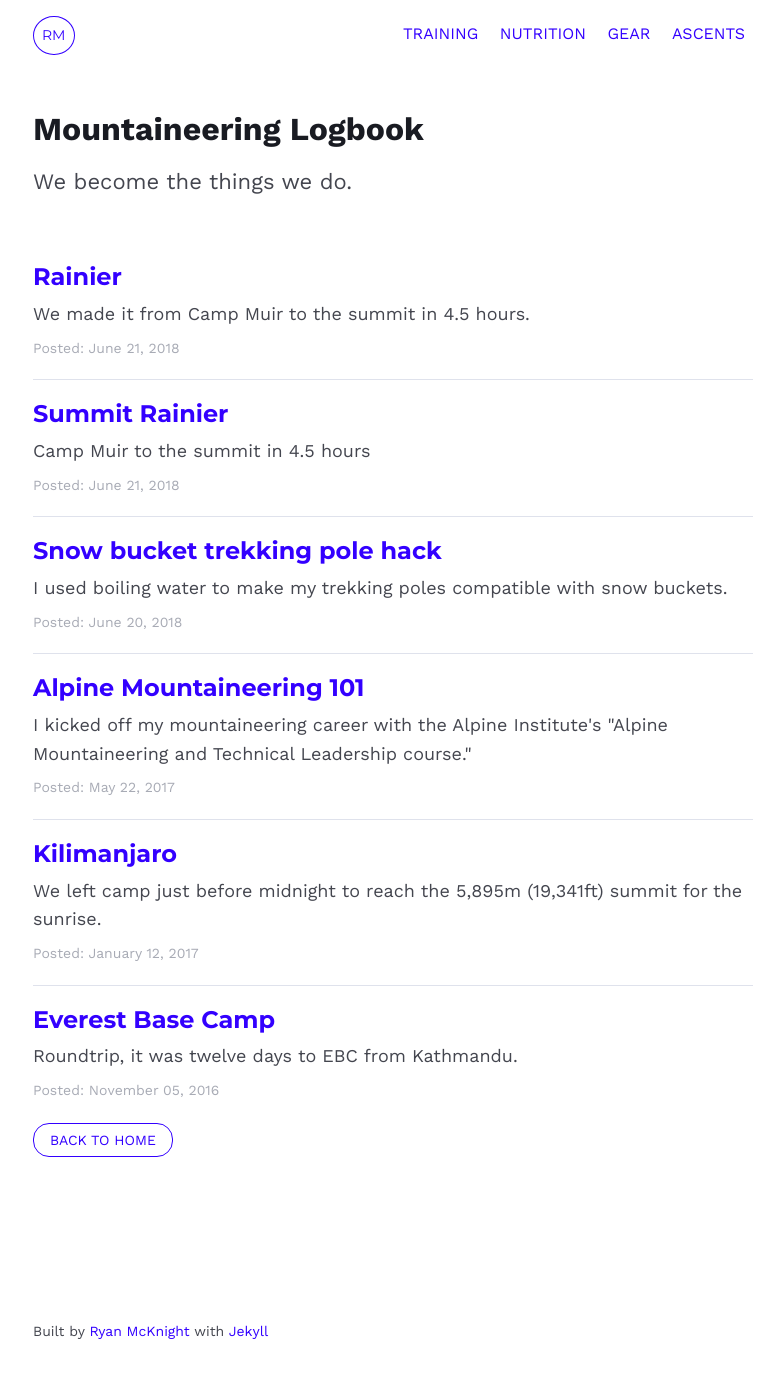
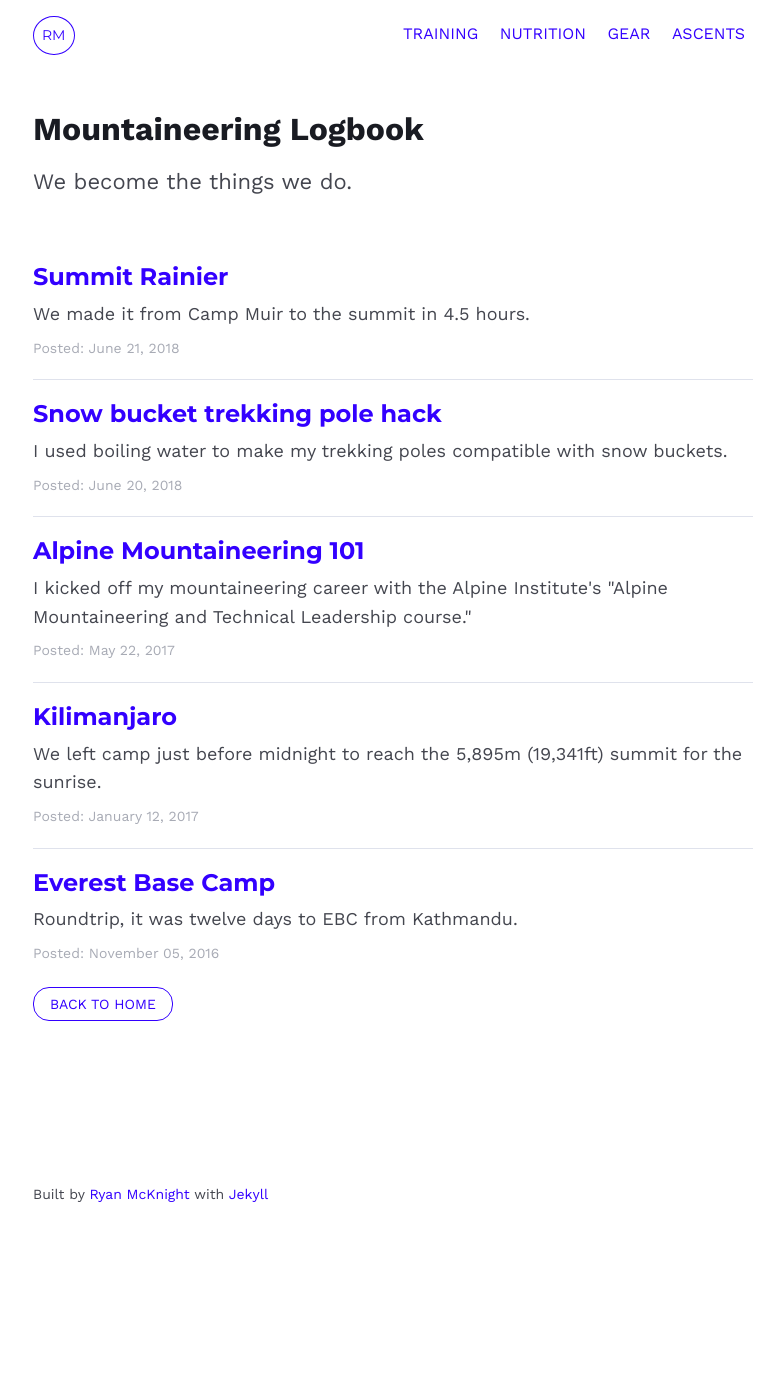
Before and after one commit to mcknightlabs/summitgoals, a Jekyll site: the page built from index.html, in a window 1280 px wide. Shown: the whole page, without its empty margins (247-1031 px from the left). Built offline with Jekyll 4.4.1, drawn with Linux system fonts in a browser that asks for light colours; after the commit the page ends 1257 px from its top, so only the background shows below that.

Commit message:
updates rainier post

```diff
--- a/_posts/goal/2018-06-21-rainier.mdown
+++ /dev/null
@@ -1,202 +0,0 @@
----
-layout: photos
-title: Rainier
-description: We made it from Camp Muir to the summit in 4.5 hours.
-categories: ascents
-og_title: Summit Rainier
-og_description: Camp Muir to the summit in 4.5 hours
-og_image: /media/img/goals/2018-06-20-rainier/P1055158.jpg
-og_type: website
-tags:
----
-
-<div class="medium-frame">
-<figure>
-	<img src="{{ site.github.url }}/media/img/goals/2018-06-20-rainier/P1044679.jpg" width="100%">
-</figure>
-
-<figure>
-	<img src="{{ site.github.url }}/media/img/goals/2018-06-20-rainier/P1044700.jpg" width="100%">
-</figure>
-
-<figure>
-	<img src="{{ site.github.url }}/media/img/goals/2018-06-20-rainier/P1044719.jpg" width="100%">
-</figure>
-
-<figure>
-	<img src="{{ site.github.url }}/media/img/goals/2018-06-20-rainier/P1044737.jpg" width="100%">
-</figure>
-
-<figure>
-	<img src="{{ site.github.url }}/media/img/goals/2018-06-20-rainier/P1044751.jpg" width="100%">
-</figure>
-
-<figure>
-	<img src="{{ site.github.url }}/media/img/goals/2018-06-20-rainier/P1044779.jpg" width="100%">
-</figure>
-
-<figure>
-	<img src="{{ site.github.url }}/media/img/goals/2018-06-20-rainier/P1044793.jpg" width="100%">
-</figure>
-
-<figure>
-	<img src="{{ site.github.url }}/media/img/goals/2018-06-20-rainier/P1044798.jpg" width="100%">
-</figure>
-
-<figure>
-	<img src="{{ site.github.url }}/media/img/goals/2018-06-20-rainier/P1044816.jpg" width="100%">
-</figure>
-
-<figure>
-	<img src="{{ site.github.url }}/media/img/goals/2018-06-20-rainier/P1044828.jpg" width="100%">
-</figure>
-
-<figure>
-	<img src="{{ site.github.url }}/media/img/goals/2018-06-20-rainier/P1044839.jpg" width="100%">
-</figure>
-
-<figure>
-	<img src="{{ site.github.url }}/media/img/goals/2018-06-20-rainier/P1044849.jpg" width="100%">
-</figure>
-
-<figure>
-	<img src="{{ site.github.url }}/media/img/goals/2018-06-20-rainier/P1044859.jpg" width="100%">
-</figure>
-
-<figure>
-	<img src="{{ site.github.url }}/media/img/goals/2018-06-20-rainier/P1044872.jpg" width="100%">
-</figure>
-
-<figure>
-	<img src="{{ site.github.url }}/media/img/goals/2018-06-20-rainier/P1044877.jpg" width="100%">
-</figure>
-
-<figure>
-	<img src="{{ site.github.url }}/media/img/goals/2018-06-20-rainier/P1044916.jpg" width="100%">
-</figure>
-
-<figure>
-	<img src="{{ site.github.url }}/media/img/goals/2018-06-20-rainier/P1044939.jpg" width="100%">
-</figure>
-
-<figure>
-	<img src="{{ site.github.url }}/media/img/goals/2018-06-20-rainier/P1044940.jpg" width="100%">
-</figure>
-
-<figure>
-	<img src="{{ site.github.url }}/media/img/goals/2018-06-20-rainier/P1044941.jpg" width="100%">
-</figure>
-
-<figure>
-	<img src="{{ site.github.url }}/media/img/goals/2018-06-20-rainier/P1044942.jpg" width="100%">
-</figure>
-
-<figure>
-	<img src="{{ site.github.url }}/media/img/goals/2018-06-20-rainier/P1044945.jpg" width="100%">
-</figure>
-
-<figure>
-	<img src="{{ site.github.url }}/media/img/goals/2018-06-20-rainier/P1044957.jpg" width="100%">
-</figure>
-
-<figure>
-	<img src="{{ site.github.url }}/media/img/goals/2018-06-20-rainier/P1044967.jpg" width="100%">
-</figure>
-
-<figure>
-	<img src="{{ site.github.url }}/media/img/goals/2018-06-20-rainier/P1044984.jpg" width="100%">
-</figure>
-
-<figure>
-	<img src="{{ site.github.url }}/media/img/goals/2018-06-20-rainier/P1055011.jpg" width="100%">
-</figure>
-
-<figure>
-	<img src="{{ site.github.url }}/media/img/goals/2018-06-20-rainier/P1055017.jpg" width="100%">
-</figure>
-
-<figure>
-	<img src="{{ site.github.url }}/media/img/goals/2018-06-20-rainier/P1055029.jpg" width="100%">
-</figure>
-
-<figure>
-	<img src="{{ site.github.url }}/media/img/goals/2018-06-20-rainier/P1055030.jpg" width="100%">
-</figure>
-
-<figure>
-	<img src="{{ site.github.url }}/media/img/goals/2018-06-20-rainier/P1055034.jpg" width="100%">
-</figure>
-
-<figure>
-	<img src="{{ site.github.url }}/media/img/goals/2018-06-20-rainier/P1055045.jpg" width="100%">
-</figure>
-
-<figure>
-	<img src="{{ site.github.url }}/media/img/goals/2018-06-20-rainier/P1055074.jpg" width="100%">
-</figure>
-
-<figure>
-	<img src="{{ site.github.url }}/media/img/goals/2018-06-20-rainier/P1055077.jpg" width="100%">
-</figure>
-
-<figure>
-	<img src="{{ site.github.url }}/media/img/goals/2018-06-20-rainier/P1055085.jpg" width="100%">
-</figure>
-
-<figure>
-	<img src="{{ site.github.url }}/media/img/goals/2018-06-20-rainier/P1055117.jpg" width="100%">
-</figure>
-
-<figure>
-	<img src="{{ site.github.url }}/media/img/goals/2018-06-20-rainier/P1055140.jpg" width="100%">
-</figure>
-
-<figure>
-	<img src="{{ site.github.url }}/media/img/goals/2018-06-20-rainier/P1055146.jpg" width="100%">
-</figure>
-
-<figure>
-	<img src="{{ site.github.url }}/media/img/goals/2018-06-20-rainier/P1055153.jpg" width="100%">
-</figure>
-
-<figure>
-	<img src="{{ site.github.url }}/media/img/goals/2018-06-20-rainier/P1055156.jpg" width="100%">
-</figure>
-
-<figure>
-	<img src="{{ site.github.url }}/media/img/goals/2018-06-20-rainier/P1055158.jpg" width="100%">
-</figure>
-
-<figure>
-	<img src="{{ site.github.url }}/media/img/goals/2018-06-20-rainier/P1055159.jpg" width="100%">
-</figure>
-
-<figure>
-	<img src="{{ site.github.url }}/media/img/goals/2018-06-20-rainier/P1055184.jpg" width="100%">
-</figure>
-
-<figure>
-	<img src="{{ site.github.url }}/media/img/goals/2018-06-20-rainier/P1055186.jpg" width="100%">
-</figure>
-
-<figure>
-	<img src="{{ site.github.url }}/media/img/goals/2018-06-20-rainier/P1055190.jpg" width="100%">
-</figure>
-
-<figure>
-	<img src="{{ site.github.url }}/media/img/goals/2018-06-20-rainier/P1055195.jpg" width="100%">
-</figure>
-
-<figure>
-	<img src="{{ site.github.url }}/media/img/goals/2018-06-20-rainier/P1055196.jpg" width="100%">
-</figure>
-
-<figure>
-	<img src="{{ site.github.url }}/media/img/goals/2018-06-20-rainier/P1055197.jpg" width="100%">
-</figure>
-
-<figure>
-	<img src="{{ site.github.url }}/media/img/goals/2018-06-20-rainier/P1055199.jpg" width="100%">
-</figure>
-
-</div>
```
Also changed, not shown: _posts/goal/2018-06-21-rainier.md (+1 -1 lines).
